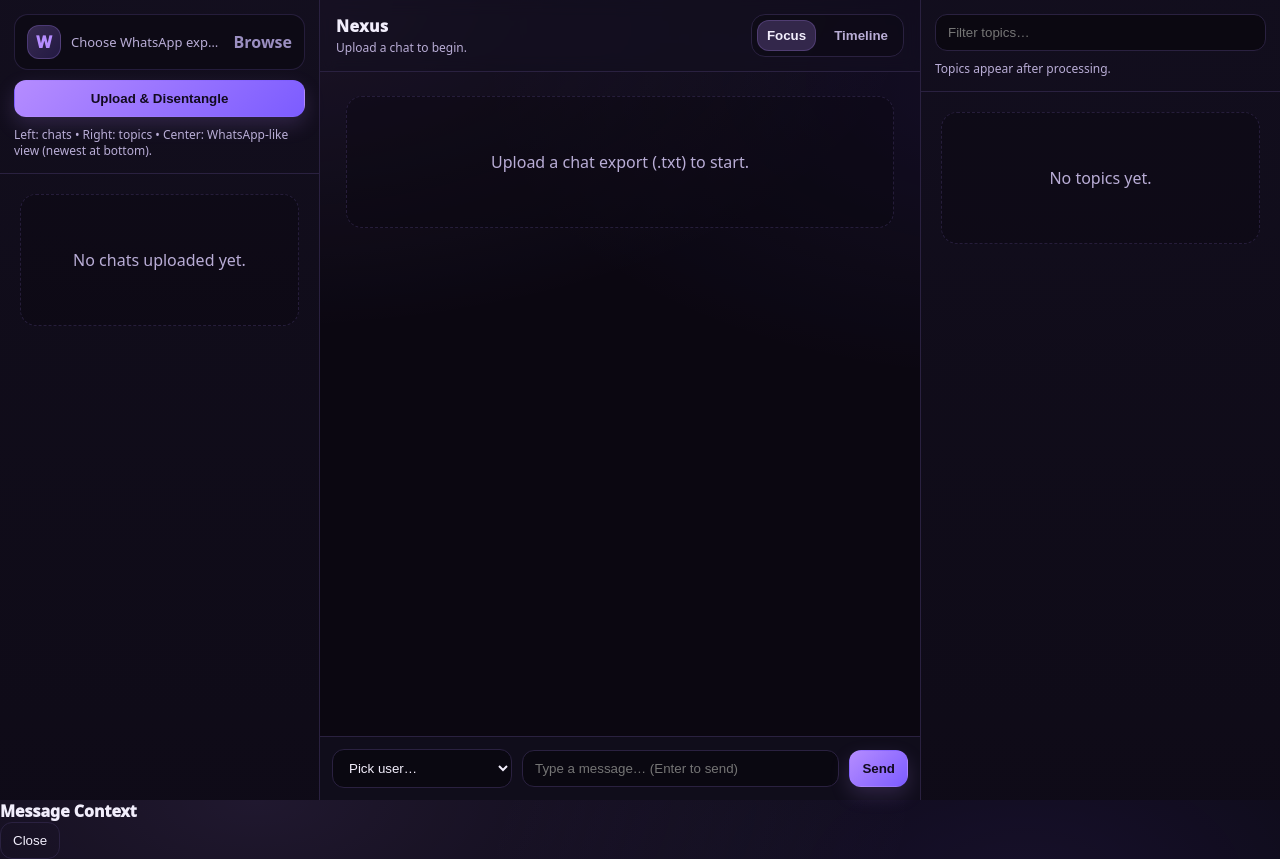
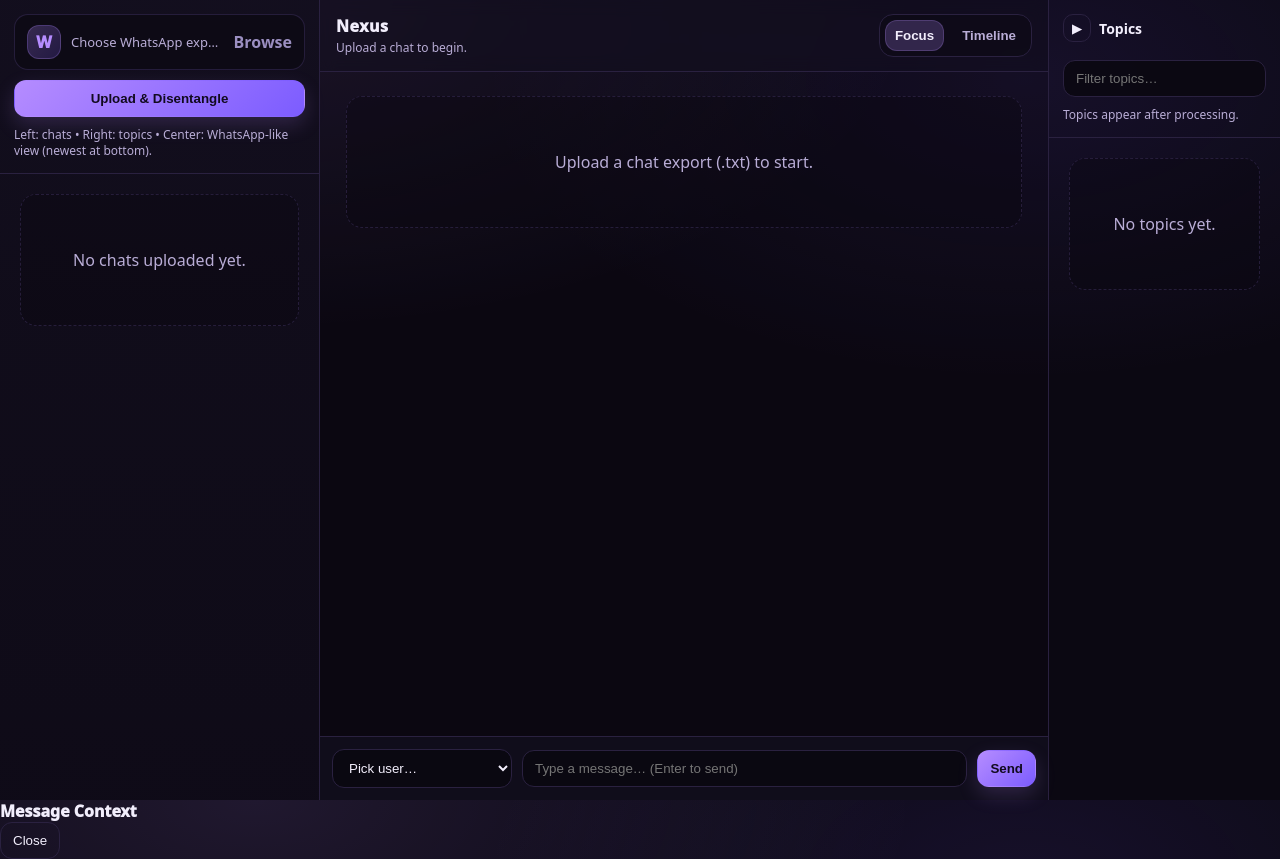
Before and after one commit to lwwws/Nexus, a Flask app: page / in a window 1280 px wide. Run offline with Flask 3, Linux system fonts and the light colour scheme; data that the repository does not hold is empty.

Commit message:
Added collapsing option for the topics sidebar

```diff
--- a/templates/index.html
+++ b/templates/index.html
@@ -52,12 +52,45 @@
     }
 
     /* Right sidebar */
+/* Right sidebar collapse */
     .right{
-      width:360px; min-width:320px;
-      background: linear-gradient(180deg, rgba(18,14,29,.92), rgba(15,11,24,.92));
-      border-left:1px solid var(--border);
-      display:flex; flex-direction:column;
+      position: relative;
+      transition: width .18s ease, min-width .18s ease;
+        border-left: 1px solid var(--border);
     }
+
+    .right.collapsed{
+      width: 36px;
+      min-width: 36px;
+      border-left: 1px solid var(--border);
+    }
+
+    /* Hide normal contents when collapsed */
+    .right.collapsed #rightHeader,
+    .right.collapsed #topicList{
+      display: none;
+    }
+
+    /* A small handle button to re-open */
+    .sidebarHandle{
+      display: none;            /* only visible when collapsed */
+      position: absolute;
+      top: 12px;
+      left: 6px;
+      width: 24px;
+      height: 24px;
+      padding: 0;
+      border-radius: 10px;
+      line-height: 24px;
+      text-align: center;
+    }
+
+    .right.collapsed .sidebarHandle{
+      display: inline-flex;
+      align-items: center;
+      justify-content: center;
+    }
+
 
     /* Center */
     .main{ flex:1; display:flex; flex-direction:column; min-width:420px; }
@@ -343,6 +376,34 @@
       white-space: pre-wrap;
     }
 
+    .topicsTitleRow{
+      display: flex;
+      align-items: center;
+      gap: 8px;
+      margin-bottom: 8px;
+    }
+
+    .panelTitle{
+      font-weight: 700;
+      font-size: 14px;
+    }
+
+    .iconBtn{
+      width: 28px;
+      height: 28px;
+      padding: 0;
+      display: inline-flex;
+      align-items: center;
+      justify-content: center;
+      border-radius: 10px;
+    }
+
+    .topicSearch{
+      width: 100%;
+      box-sizing: border-box;
+    }
+
+
     /* Custom file picker */
     .filePicker{
       display:flex;
@@ -510,19 +571,35 @@
   </main>
 
   <!-- RIGHT: Topics -->
-  <aside class="right">
-    <header class="panelHeader">
-      <div class="row">
-        <input id="topicSearch" class="grow" placeholder="Filter topics…"/>
+<aside class="right" id="rightPane">
+  <!-- shows ONLY when collapsed -->
+  <button id="rightExpandBtn" class="ghost sidebarHandle" title="Show topics" aria-label="Show topics">
+    ◀
+  </button>
+
+    <header class="panelHeader" id="rightHeader">
+      <div class="topicsTitleRow">
+        <!-- collapse button (now left of title) -->
+        <button id="rightCollapseBtn" class="ghost iconBtn" title="Hide topics" aria-label="Hide topics">
+          ▶
+        </button>
+
+        <div class="panelTitle">Topics</div>
       </div>
+
+      <!-- search moved BELOW title -->
+      <input id="topicSearch" class="topicSearch" placeholder="Filter topics…"/>
+
       <div class="hint" id="rightHint">Topics appear after processing.</div>
       <div id="rightError" class="error"></div>
     </header>
 
-    <div class="list" id="topicList">
-      <div class="empty">No topics yet.</div>
-    </div>
-  </aside>
+
+  <div class="list" id="topicList">
+    <div class="empty">No topics yet.</div>
+  </div>
+</aside>
+
 
 </div>
 
@@ -575,6 +652,18 @@
   };
 
   function $(id){ return document.getElementById(id); }
+
+    function setRightCollapsed(isCollapsed){
+    const pane = $("rightPane");
+    pane.classList.toggle("collapsed", !!isCollapsed);
+    localStorage.setItem("nexus:rightCollapsed", isCollapsed ? "1" : "0");
+  }
+
+  // Restore on load
+  setRightCollapsed(localStorage.getItem("nexus:rightCollapsed") === "1");
+
+  $("rightCollapseBtn").onclick = () => setRightCollapsed(true);
+  $("rightExpandBtn").onclick = () => setRightCollapsed(false);
 
   function esc(s){
     return String(s ?? "")
@@ -744,7 +833,7 @@
     }
     const topics = await apiGet(`/api/chats/${encodeURIComponent(state.activeChatId)}/topics`);
     state.cachedTopics = topics;
-    $("rightHint").textContent = topics.length ? "Topics" : "Topics appear after processing.";
+    $("rightHint").textContent = topics.length ? "" : "Topics appear after processing.";
     filterTopics();
   }
 
```
